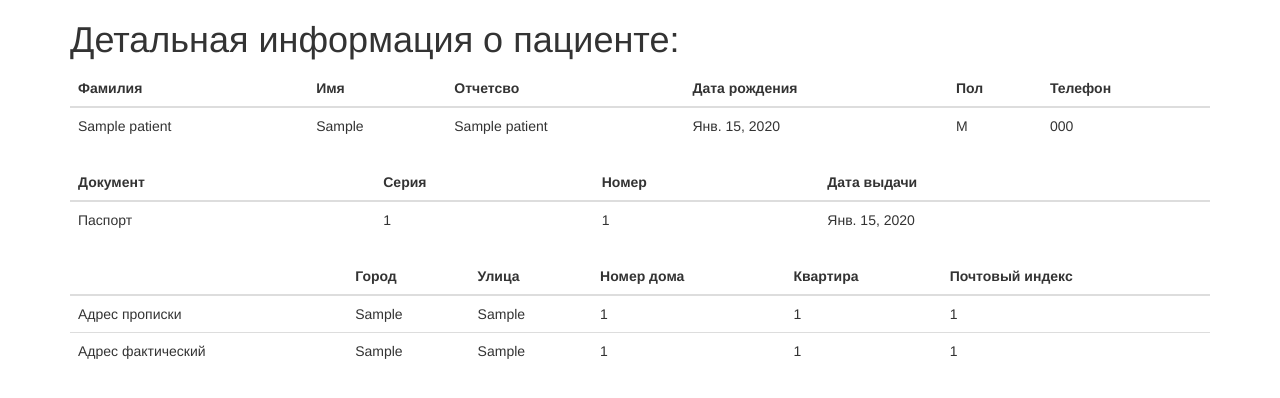
After one commit to lancelote/idc_test, a Django app: page /patient/1/ in a window 1280 px wide. The commit adds this page. Shown: the top 398 px of the page. Run offline with Django 3.2, Linux system fonts and the light colour scheme; tables that the repository leaves empty hold one stand-in row (values such as "Sample post"); some libraries are stand-ins or nearby versions.

Commit message:
patient_detail view, template and url

```diff
--- a/med_app/templates/med_app/base.html
+++ b/med_app/templates/med_app/base.html
@@ -10,7 +10,6 @@
     <div class="content container">
         <div class="row">
             <div class="col-md-12">
-            <h1>Patient list:</h1>
             {% block content %}
             {% endblock %}
             </div>
--- /dev/null
+++ b/med_app/templates/med_app/patient_detail.html
@@ -0,0 +1,77 @@
+{% extends 'med_app/base.html' %}
+
+{% block content %}
+    <h1>Детальная информация о пациенте:</h1>
+    <div class="patient">
+        <table class="table">
+            <thead>
+                <tr>
+                    <th>Фамилия</th>
+                    <th>Имя</th>
+                    <th>Отчетсво</th>
+                    <th>Дата рождения</th>
+                    <th>Пол</th>
+                    <th>Телефон</th>
+                </tr>
+            </thead>
+            <tbody>
+                <tr>
+                    <td>{{ patient.family_name }}</td>
+                    <td>{{ patient.first_name }}</td>
+                    <td>{{ patient.patronymic_name }}</td>
+                    <td>{{ patient.date_of_birth }}</td>
+                    <td>{{ patient.sex }}</td>
+                    <td>{{ patient.phone_number }}</td>
+                </tr>
+            </tbody>
+        </table>
+        <table class="table">
+            <thead>
+                <tr>
+                    <th>Документ</th>
+                    <th>Серия</th>
+                    <th>Номер</th>
+                    <th>Дата выдачи</th>
+                </tr>
+            </thead>
+            <tbody>
+                <tr>
+                    <td>{{ document.doc_name }}</td>
+                    <td>{{ document.serial }}</td>
+                    <td>{{ document.number }}</td>
+                    <td>{{ document.date_of_issue }}</td>
+                </tr>
+            </tbody>
+        </table>
+        <table class="table">
+            <thead>
+                <tr>
+                    <th></th>
+                    <th>Город</th>
+                    <th>Улица</th>
+                    <th>Номер дома</th>
+                    <th>Квартира</th>
+                    <th>Почтовый индекс</th>
+                </tr>
+            </thead>
+            <tbody>
+                <tr>
+                    <td>Адрес прописки</td>
+                    <td>{{ reg_address.city }}</td>
+                    <td>{{ reg_address.street }}</td>
+                    <td>{{ reg_address.house }}</td>
+                    <td>{{ reg_address.apartment }}</td>
+                    <td>{{ reg_address.postal_code }}</td>
+                </tr>
+                <tr>
+                    <td>Адрес фактический</td>
+                    <td>{{ act_address.city }}</td>
+                    <td>{{ act_address.street }}</td>
+                    <td>{{ act_address.house }}</td>
+                    <td>{{ act_address.apartment }}</td>
+                    <td>{{ act_address.postal_code }}</td>
+                </tr>
+            </tbody>
+        </table>
+    </div>
+{% endblock %}
--- a/med_app/templates/med_app/patient_list.html
+++ b/med_app/templates/med_app/patient_list.html
@@ -1,6 +1,7 @@
 {% extends 'med_app/base.html' %}
 
 {% block content %}
+    <h1>Список пациентов:</h1>
     {% for patient in patients %}
         <a href="{% url 'med_app.views.patient_detail' pk=patient.pk %}">{{ patient }}</a>
     {% endfor %}
--- a/med_app/urls.py
+++ b/med_app/urls.py
@@ -1,7 +1,8 @@
-from django.conf.urls import include, url
+from django.conf.urls import url
 from . import views
 
 
 urlpatterns = [
     url(r'^$', views.patient_list),
+    url(r'^patient/(?P<pk>[0-9]+)/$', views.patient_detail),
 ]
--- a/med_app/views.py
+++ b/med_app/views.py
@@ -1,7 +1,19 @@
-from django.shortcuts import render
-from .models import Patient
+from django.shortcuts import render, get_object_or_404
+from .models import Patient, Document, RegAddress, ActAddress
 
 
 def patient_list(request):
     patients = Patient.objects.order_by('id')
     return render(request, 'med_app/patient_list.html', {'patients': patients})
+
+
+def patient_detail(request, pk):
+    patient = get_object_or_404(Patient, pk=pk)
+    document = Document.objects.get(patient_id=patient.id)
+    reg_address = RegAddress.objects.get(patient_id=patient.id)
+    act_address = ActAddress.objects.get(patient_id=patient.id)
+    return render(request, 'med_app/patient_detail.html',
+                  {'patient': patient,
+                   'document': document,
+                   'reg_address': reg_address,
+                   'act_address': act_address})
```
